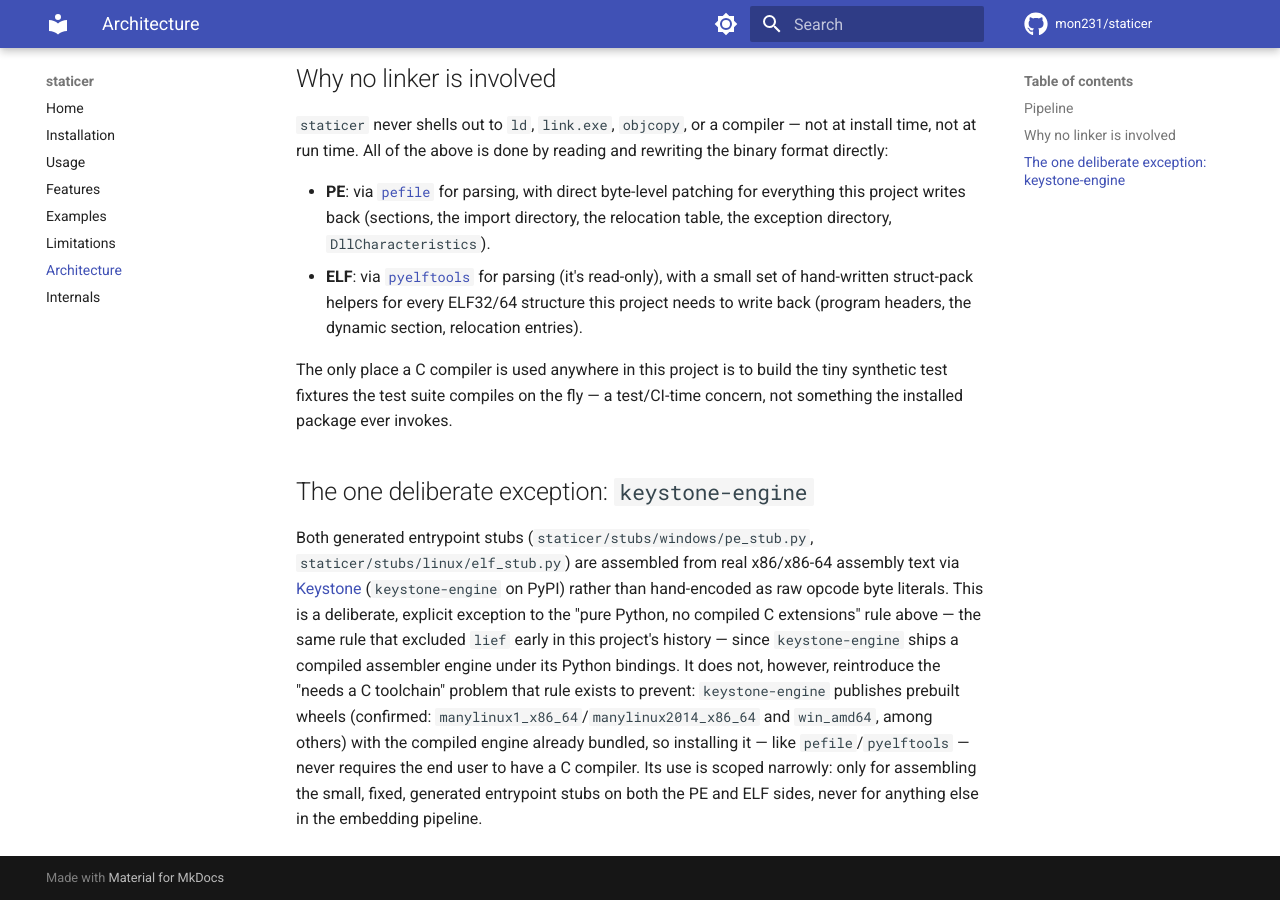
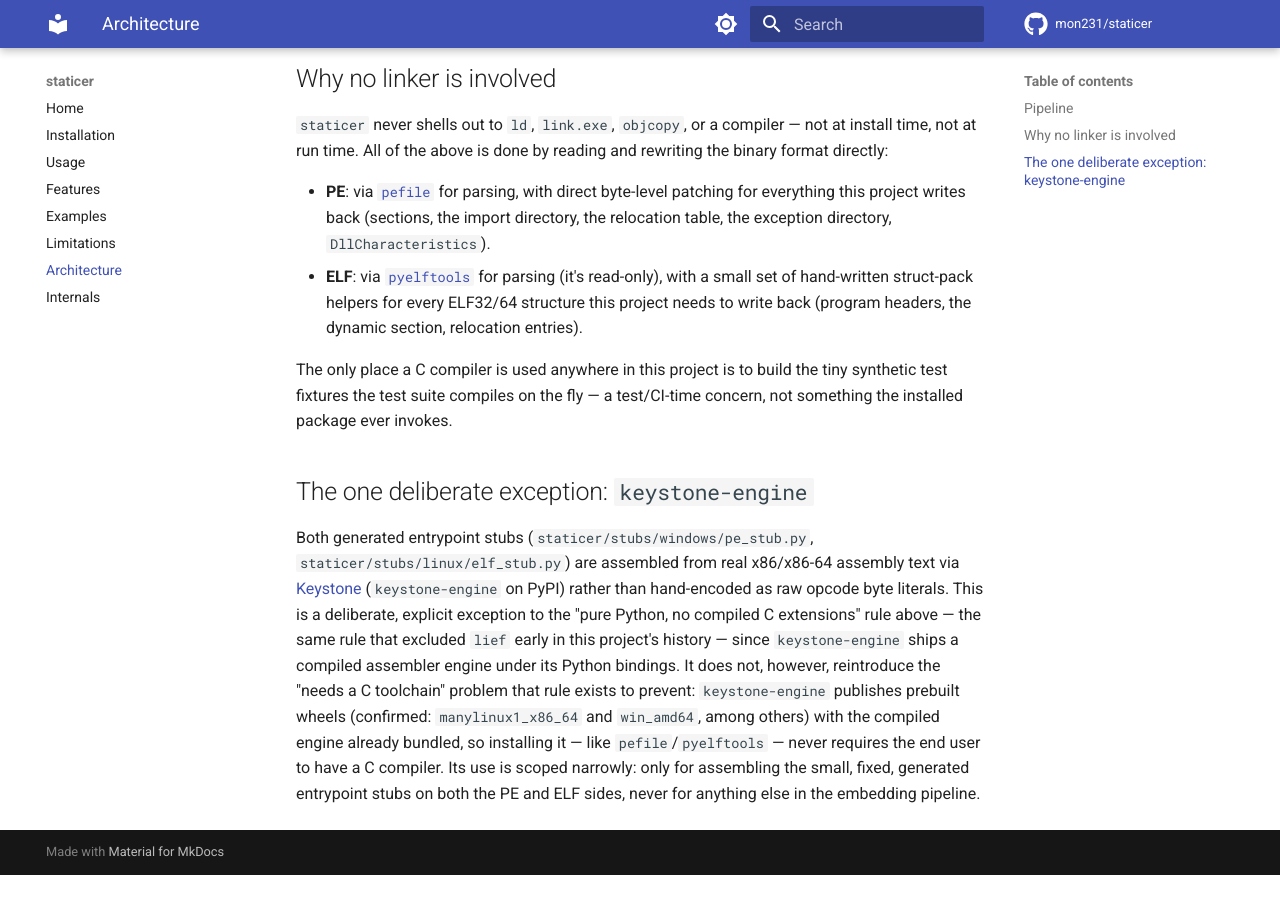
Before and after one commit to mon231/staticer, an MkDocs documentation site: the page built from docs/architecture.md, in a window 1280 px wide and 900 px high, scrolled down 1100 px. Built offline with MkDocs 1.6.1 and Material for MkDocs 9.7.7, drawn with Linux system fonts in a browser that asks for light colours; comment, search, counter and statistics services are not loaded; after the commit the page ends 1975 px from its top, so only the background shows below that.

Commit message:
docs: correct overstated manylinux wheel tag claim for keystone-engine
Co-Authored-By: Claude Sonnet 5 <noreply@anthropic.com>
Claude-Session: https://claude.ai/code/session_01EC7U8vjyVrK1z2o28JjegX

```diff
--- a/docs/architecture.md
+++ b/docs/architecture.md
@@ -72,7 +72,7 @@ no compiled C extensions" rule above — the same rule that excluded
 compiled assembler engine under its Python bindings. It does not,
 however, reintroduce the "needs a C toolchain" problem that rule exists
 to prevent: `keystone-engine` publishes prebuilt wheels (confirmed:
-`manylinux1_x86_64`/`manylinux2014_x86_64` and `win_amd64`, among
+`manylinux1_x86_64` and `win_amd64`, among
 others) with the compiled engine already bundled, so installing it —
 like `pefile`/`pyelftools` — never requires the end user to have a C
 compiler. Its use is scoped narrowly: only for assembling the small,
```
